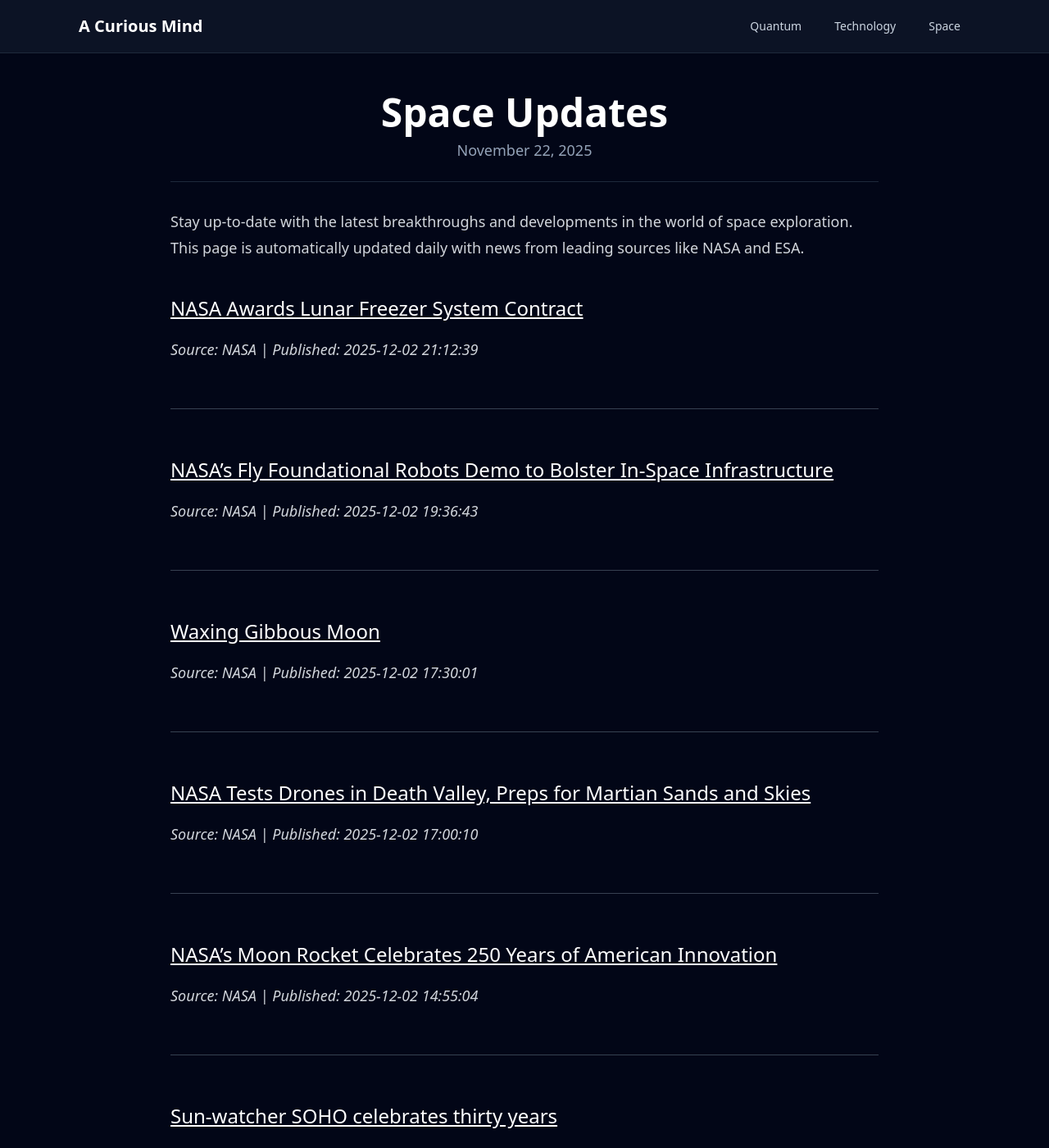
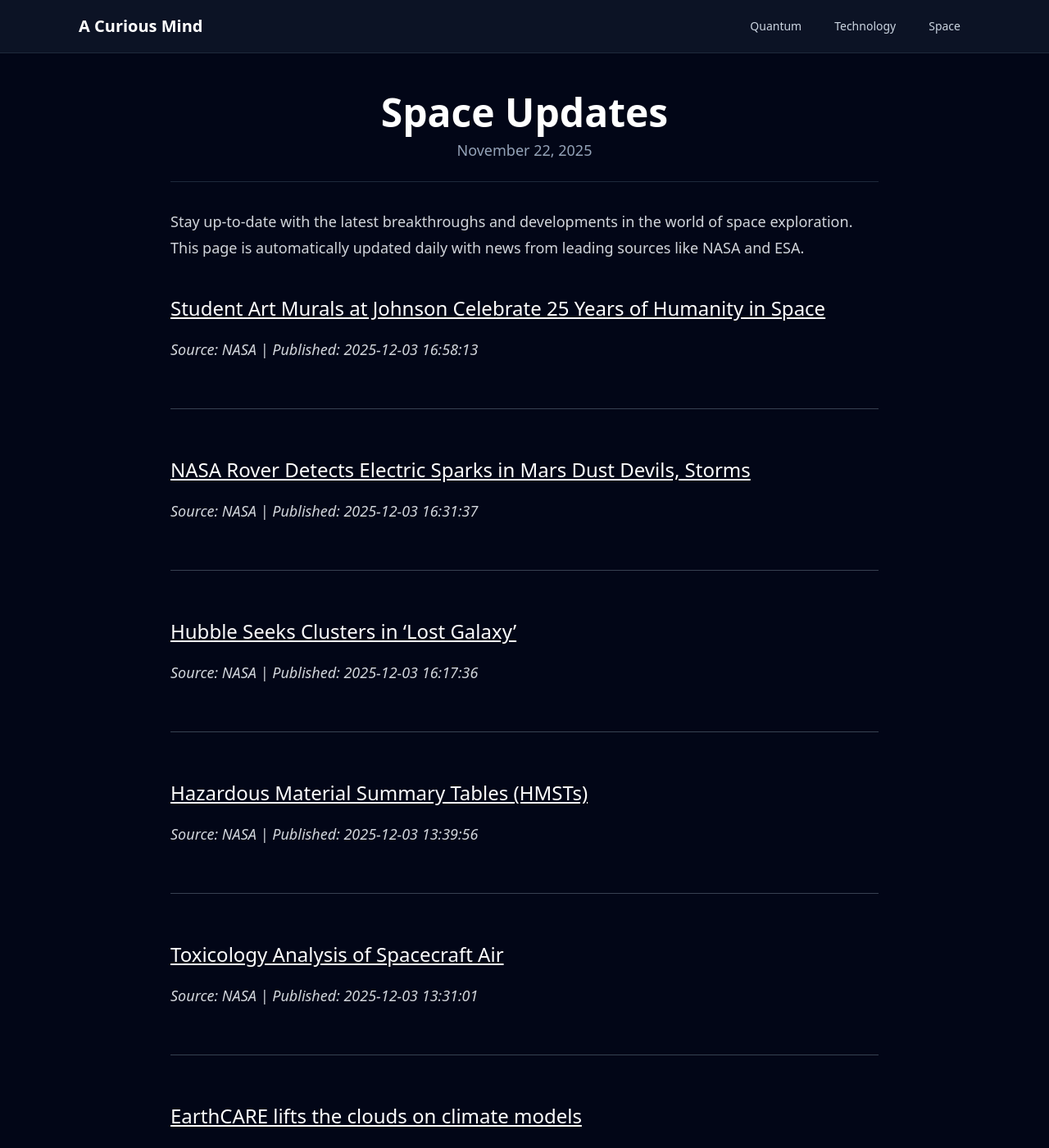
Before and after one commit to onehl7/onehl7.github.io, a Jekyll site: the page built from _posts/2025-11-22-space-updates.md, in a window 1280 px wide and 1400 px high. Shown: the whole window at 82% size. Built offline with Jekyll 4.4.1, drawn with Linux system fonts in a browser that asks for light colours; nearby versions of some CDN libraries; some of the changed text lies outside the part shown.

Commit message:
Update space news data

```diff
--- a/_data/space_news.json
+++ b/_data/space_news.json
@@ -1,33 +1,45 @@
 [
   {
     "source": "NASA",
-    "title": "NASA Awards Lunar Freezer System Contract",
-    "link": "https://www.nasa.gov/news-release/nasa-awards-lunar-freezer-system-contract/",
-    "published": "2025-12-02 21:12:39"
+    "title": "Student Art Murals at Johnson Celebrate 25 Years of Humanity in Space",
+    "link": "https://www.nasa.gov/centers-and-facilities/johnson/student-art-murals-at-johnson-celebrate-25-years-of-humanity-in-space/",
+    "published": "2025-12-03 16:58:13"
   },
   {
     "source": "NASA",
-    "title": "NASA\u2019s Fly Foundational Robots Demo to Bolster In-Space Infrastructure",
-    "link": "https://www.nasa.gov/centers-and-facilities/goddard/nasas-fly-foundational-robots-demo-to-bolster-in-space-infrastructure/",
-    "published": "2025-12-02 19:36:43"
+    "title": "NASA Rover Detects Electric Sparks in Mars Dust Devils, Storms",
+    "link": "https://www.nasa.gov/missions/mars-2020-perseverance/perseverance-rover/nasa-rover-detects-electric-sparks-in-mars-dust-devils-storms/",
+    "published": "2025-12-03 16:31:37"
   },
   {
     "source": "NASA",
-    "title": "Waxing Gibbous Moon",
-    "link": "https://www.nasa.gov/image-article/waxing-gibbous-moon-5/",
-    "published": "2025-12-02 17:30:01"
+    "title": "Hubble Seeks Clusters in \u2018Lost Galaxy\u2019",
+    "link": "https://www.nasa.gov/image-article/hubble-seeks-clusters-in-lost-galaxy/",
+    "published": "2025-12-03 16:17:36"
   },
   {
     "source": "NASA",
-    "title": "NASA Tests Drones in Death Valley, Preps for Martian Sands and Skies",
-    "link": "https://www.nasa.gov/solar-system/planets/mars/nasa-tests-drones-in-death-valley-preps-for-martian-sands-and-skies/",
-    "published": "2025-12-02 17:00:10"
+    "title": "Hazardous Material Summary Tables (HMSTs)",
+    "link": "https://www.nasa.gov/directorates/esdmd/hhp/hazardous-material-summary-tables-hmsts/",
+    "published": "2025-12-03 13:39:56"
   },
   {
     "source": "NASA",
-    "title": "NASA\u2019s Moon Rocket Celebrates 250 Years of American Innovation",
-    "link": "https://www.nasa.gov/image-article/nasas-moon-rocket-celebrates-250-years-of-american-innovation/",
-    "published": "2025-12-02 14:55:04"
+    "title": "Toxicology Analysis of Spacecraft Air",
+    "link": "https://www.nasa.gov/directorates/esdmd/hhp/toxicology-analysis-of-spacecraft-air/",
+    "published": "2025-12-03 13:31:01"
+  },
+  {
+    "source": "ESA",
+    "title": "EarthCARE lifts the clouds on climate models",
+    "link": "https://www.esa.int/Applications/Observing_the_Earth/FutureEO/EarthCARE/EarthCARE_lifts_the_clouds_on_climate_models",
+    "published": "2025-12-03 10:17:00"
+  },
+  {
+    "source": "ESA",
+    "title": "A martian butterfly flaps its wings",
+    "link": "https://www.esa.int/Science_Exploration/Space_Science/Mars_Express/A_martian_butterfly_flaps_its_wings",
+    "published": "2025-12-03 10:00:00"
   },
   {
     "source": "ESA",
@@ -43,18 +55,6 @@
   },
   {
     "source": "ESA",
-    "title": "The new Discovery and Preparation podcast showcases innovation for space",
-    "link": "https://www.esa.int/Enabling_Support/Preparing_for_the_Future/Discovery_and_Preparation/The_new_Discovery_and_Preparation_podcast_showcases_innovation_for_space",
-    "published": "2025-12-01 08:15:00"
-  },
-  {
-    "source": "ESA",
-    "title": "Italian mission adds to growing IRIDE space fleet",
-    "link": "https://www.esa.int/Applications/Observing_the_Earth/IRIDE/Italian_mission_adds_to_growing_IRIDE_space_fleet",
-    "published": "2025-11-29 08:00:00"
-  },
-  {
-    "source": "ESA",
     "title": "Ministerial Council 2025",
     "link": "https://www.esa.int/About_Us/Ministerial_Council_2025",
     "published": "2025-11-18 10:39:00"
```
